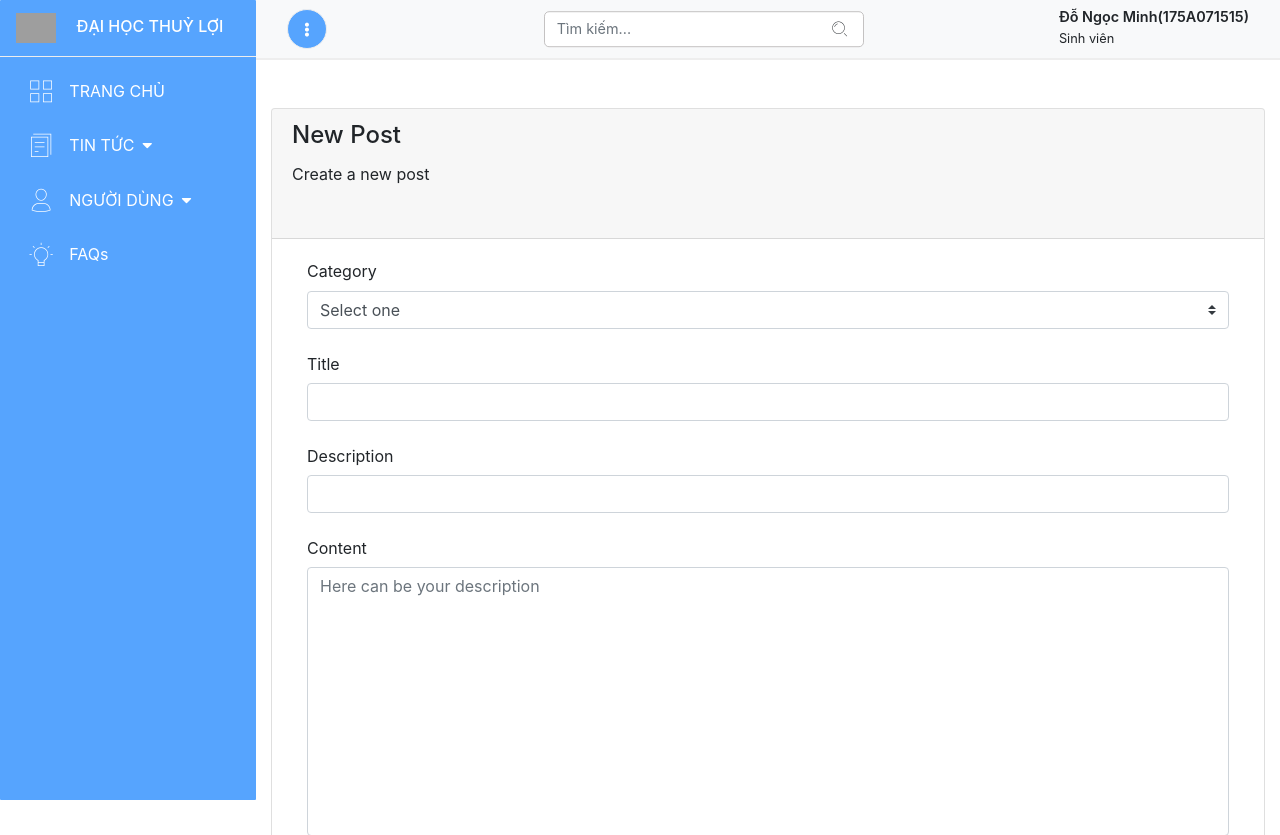
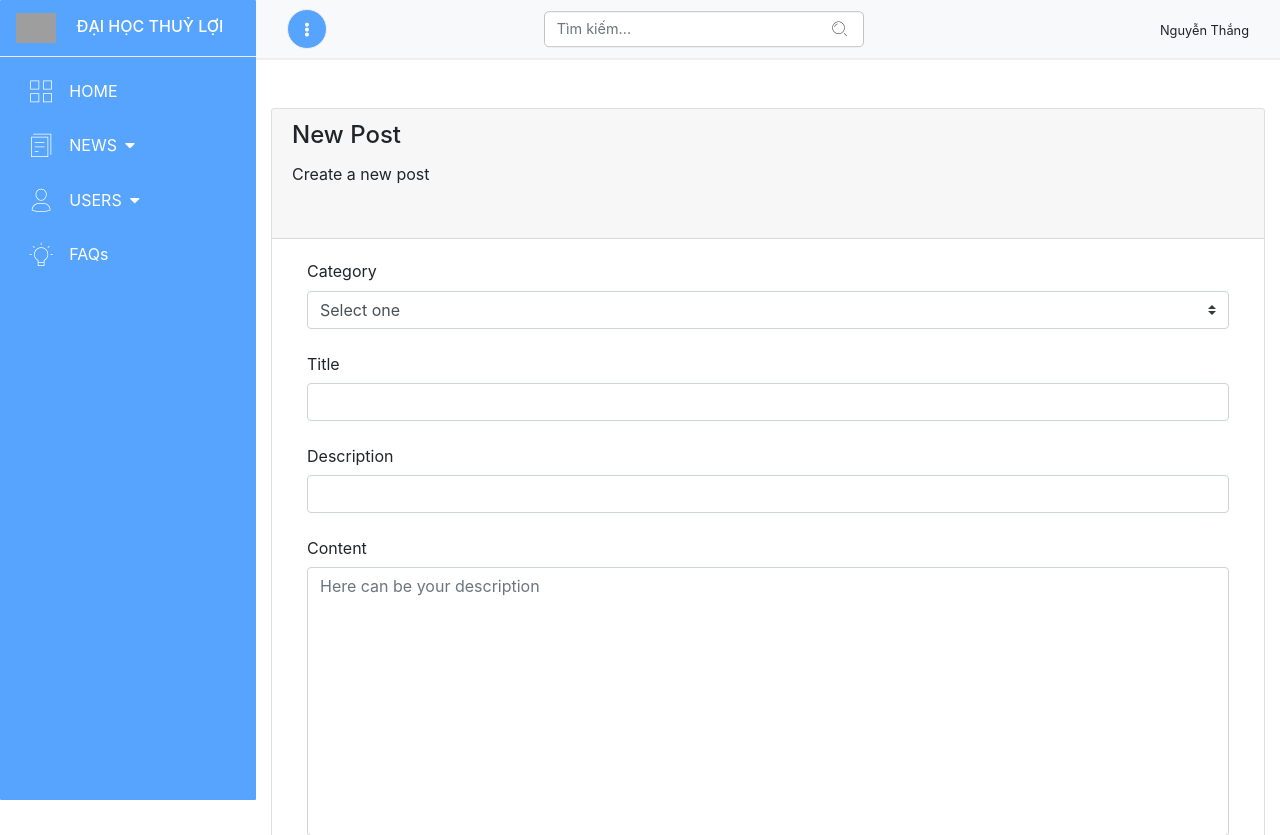
Before and after one commit to thangnd72/175A071377_175A071503, a PHP site: page /dashboard.php?category=newPost in a window 1280 px wide. Shown: the top 835 px of the page. Run offline with PHP 8.4, Linux system fonts and the light colour scheme; a user stored in the database is signed in; data comes from the database, SQL or seed files in the repository; some libraries are stand-ins or nearby versions; grey boxes are pictures that could not be loaded.

Commit message:
complete feature add new post

```diff
--- a/admin/manageUser.php
+++ b/admin/manageUser.php
@@ -1,13 +1,13 @@
 <div class="user-management col-12 mt-3">
     <div class="card">
         <div class="card-header">
-            <h3 class="text-center">Quản lí người dùng</h3>
+            <h3 class="text-center">Manager Users</h3>
             <div class="status-bar mt-3 d-flex">
                 <form>
                     <input type="text" class="textbox" placeholder="Search" />
                 </form>
                 <button title="Tìm kiếm" type="submit" class="button"><i class="fas fa-search"></i></button>
-                <a class="text-decoration-none ml-auto" href="/dashboard/users/add"><input type="button" class="btn btn-outline-secondary" value="Thêm người dùng" /></a>
+                <a class="text-decoration-none ml-auto" href="#"><input type="button" class="btn btn-outline-secondary" value="Thêm người dùng" /></a>
             </div>
         </div>
         <div class="card-body">
--- a/admin/newPosts.php
+++ b/admin/newPosts.php
@@ -4,6 +4,8 @@
             <h4 class="card-title">New Post</h4>
             <p class="card-category">Create a new post</p>
             <br />
+        </div>
+        <div class="alert alert-success notify-success" style="display: none;" role="alert">
         </div>
         <div class="card-body" id="newUserForm">
             <div class="form-group col-12">
--- a/admin/process/processNewPosts.php
+++ b/admin/process/processNewPosts.php
@@ -9,7 +9,7 @@
         $author = trim($_POST["author"]);
         $id = (int) $_SESSION['idUser'];
         $description = trim($_POST["description"]);
-        $sql= "INSERT INTO Posts(category, titlePost, content, author, idAcc, description) VALUES ('$category', '$title', '$content', '$author', '$id', '$description')";
+        $sql= "INSERT INTO Posts(category, titlePost, content, author, accID, description) VALUES ('$category', '$title', '$content', '$author', '$id', '$description')";
         $result = mysqli_query($conn, $sql);
         if($result) {
             echo json_encode(["status" => true, "message" => "Good"]);
--- a/dashboard.php
+++ b/dashboard.php
@@ -23,12 +23,8 @@ if (!isset($_SESSION['level'])) {
     <link rel="stylesheet" type="text/css" href="admin/style.css">
     <link rel="stylesheet" type="text/css" href="admin/assets/css/style.css">
     <script src="admin/ckeditor/ckeditor.js"></script>
-    <script src="https://code.jquery.com/jquery-3.3.1.slim.min.js" integrity="sha384-q8i/X+965DzO0rT7abK41JStQIAqVgRVzpbzo5smXKp4YfRvH+8abtTE1Pi6jizo" crossorigin="anonymous">
-    </script>
-    <script src="https://cdnjs.cloudflare.com/ajax/libs/popper.js/1.14.7/umd/popper.min.js" integrity="sha384-UO2eT0CpHqdSJQ6hJty5KVphtPhzWj9WO1clHTMGa3JDZwrnQq4sF86dIHNDz0W1" crossorigin="anonymous">
-    </script>
-    <script src="https://stackpath.bootstrapcdn.com/bootstrap/4.3.1/js/bootstrap.min.js" integrity="sha384-JjSmVgyd0p3pXB1rRibZUAYoIIy6OrQ6VrjIEaFf/nJGzIxFDsf4x0xIM+B07jRM" crossorigin="anonymous">
-    </script>
+    <script src="https://code.jquery.com/jquery-3.3.1.slim.min.js"></script>
+    <script src="https://code.jquery.com/jquery-3.2.1.min.js"></script>
 </head>
 
 <body>
@@ -48,54 +44,28 @@ if (!isset($_SESSION['level'])) {
                     <a class="link-tlu" href="index.php" alt="Trang chủ">Đại học thuỷ lợi</a>
                 </div>
                 <ul class="nav">
-                    <li class="nav-item" id="user-nav">
-                        <a class="nav-link" data-toggle="collapse" href="#component">
-                            <i class="nc-icon nc-single-02"></i>
-                            <span class="nav-item-title">Đỗ Ngọc Minh<i class="fas fa-caret-down"></i></span>
-                        </a>
-                        <ul class="nav collapse" id="component">
-                            <li class="nav-item nav-child">
-                                <a class="nav-link" href="/drl/profile">
-                                    <span class="link-name-mini"><i class="nc-icon nc-circle-09 fz-1em"></i></span>
-                                    <span class="link-name-normal nav-item-title">Hồ sơ cá nhân</span>
-                                </a>
-                            </li>
-                            <li class="nav-item nav-child">
-                                <a class="nav-link" href="/drl/pwd">
-                                    <span class="link-name-mini"><i class="nc-icon nc-refresh-02 fz-1em"></i></span>
-                                    <span class="link-name-normal nav-item-title">Đổi mật khẩu</span>
-                                </a>
-                            </li>
-                            <li class="nav-item nav-child">
-                                <a class="nav-link" href="/">
-                                    <span class="link-name-mini"><i class="nc-icon nc-button-power fz-1em"></i></span>
-                                    <span class="link-name-normal nav-item-title">Đăng xuất</span>
-                                </a>
-                            </li>
-                        </ul>
-                    </li>
                     <li class="nav-item">
                         <a class="nav-link" href="index.php">
                             <i class="nc-icon nc-grid-45"></i>
-                            <span class="nav-item-title">TRANG CHỦ</span>
+                            <span class="nav-item-title">HOME</span>
                         </a>
                     </li>
                     <li class="nav-item">
                         <a class="nav-link" data-toggle="collapse" href="#component1">
                             <i class="nc-icon nc-single-copy-04"></i>
-                            <span class="nav-item-title">TIN TỨC<i class="fas fa-caret-down"></i></span>
+                            <span class="nav-item-title">NEWS<i class="fas fa-caret-down"></i></span>
                         </a>
                         <ul class="nav collapse" id="component1">
                             <li class="nav-item nav-child">
                                 <a class="nav-link" href="/drl/points/add">
-                                    <span class="link-name-mini">DS</span>
-                                    <span class="link-name-normal nav-item-title">Danh sách bài viết</span>
+                                    <span class="link-name-mini">LP</span>
+                                    <span class="link-name-normal nav-item-title">List Posts</span>
                                 </a>
                             </li>
                             <li class="nav-item nav-child">
                                 <a class="nav-link" href="dashboard.php?category=newPost">
-                                    <span class="link-name-mini">TM</span>
-                                    <span class="link-name-normal nav-item-title">Thêm bài viết</span>
+                                    <span class="link-name-mini">AP</span>
+                                    <span class="link-name-normal nav-item-title">Add Posts</span>
                                 </a>
                             </li>
                         </ul>
@@ -103,25 +73,31 @@ if (!isset($_SESSION['level'])) {
                     <li class="nav-item">
                         <a class="nav-link" data-toggle="collapse" href="#component2">
                             <i class="nc-icon nc-single-02"></i>
-                            <span class="nav-item-title">NGƯỜI DÙNG<i class="fas fa-caret-down"></i></span>
+                            <span class="nav-item-title">USERS<i class="fas fa-caret-down"></i></span>
                         </a>
                         <ul class="nav collapse" id="component2">
                             <li class="nav-item nav-child">
                                 <a class="nav-link" href="/drl/points">
-                                    <span class="link-name-mini">DS</span>
-                                    <span class="link-name-normal nav-item-title">Danh sách người dùng</span>
+                                    <span class="link-name-mini">LU</span>
+                                    <span class="link-name-normal nav-item-title">List Users</span>
+                                </a>
+                            </li>
+                            <li class="nav-item nav-child">
+                                <a class="nav-link" href="dashboard.php?category=newAccount">
+                                    <span class="link-name-mini">NA</span>
+                                    <span class="link-name-normal nav-item-title">New Account</span>
                                 </a>
                             </li>
                             <li class="nav-item nav-child">
                                 <a class="nav-link" href="dashboard.php?category=newUser">
-                                    <span class="link-name-mini">TM</span>
-                                    <span class="link-name-normal nav-item-title">Thêm người dùng</span>
+                                    <span class="link-name-mini">NA</span>
+                                    <span class="link-name-normal nav-item-title">New User</span>
                                 </a>
                             </li>
                             <li class="nav-item nav-child">
                                 <a class="nav-link" href="dashboard.php?category=manageUser">
-                                    <span class="link-name-mini">QL</span>
-                                    <span class="link-name-normal nav-item-title">Quản lý người dùng</span>
+                                    <span class="link-name-mini">MU</span>
+                                    <span class="link-name-normal nav-item-title">Manager Users</span>
                                 </a>
                             </li>
                         </ul>
@@ -155,26 +131,25 @@ if (!isset($_SESSION['level'])) {
                             </div>
                             <div class="users-wrapper">
                                 <div class="users-info">
-                                    <h5>Đỗ Ngọc Minh(175A071515)</h5>
-                                    <span>Sinh viên</span>
+                                    <span><?= $row['firstName'] . ' ' . $row['lastName']; ?></span>
                                 </div>
                                 <ul class="nav users-dropdown" id="component3">
                                     <li class="nav-item">
                                         <a class="nav-link" href="/drl/profile">
                                             <i class="nc-icon nc-circle-09"></i>
-                                            <span class="link-name-normal">Hồ sơ cá nhân</span>
+                                            <span class="link-name-normal">My Profile</span>
                                         </a>
                                     </li>
                                     <li class="nav-item">
                                         <a class="nav-link" href="/drl/pwd">
                                             <i class="nc-icon nc-refresh-02"></i>
-                                            <span class="link-name-normal">Đổi mật khẩu</span>
+                                            <span class="link-name-normal">Change Password</span>
                                         </a>
                                     </li>
                                     <li class="nav-item">
                                         <a class="nav-link" href="layout/logout.php">
                                             <i class="nc-icon nc-button-power"></i>
-                                            <span class="link-name-normal">Đăng xuất</span>
+                                            <span class="link-name-normal text-danger">Logout</span>
                                         </a>
                                     </li>
                                 </ul>
@@ -193,8 +168,8 @@ if (!isset($_SESSION['level'])) {
                 case "newPost":
                     include('admin/newPosts.php');
                     break;
-                case "newUser":
-                    include('admin/newUser.php');
+                case "newAccount":
+                    include('admin/newAccount.php');
                     break;
                 case "manageUser":
                     include('admin/manageUser.php');
@@ -222,6 +197,7 @@ if (!isset($_SESSION['level'])) {
         }
     </script>
     <script src="admin/assets/js/script.js"></script>
+    <script src="admin/assets/js/index.js"></script>
     <script src="https://cdnjs.cloudflare.com/ajax/libs/popper.js/1.14.7/umd/popper.min.js" integrity="sha384-UO2eT0CpHqdSJQ6hJty5KVphtPhzWj9WO1clHTMGa3JDZwrnQq4sF86dIHNDz0W1" crossorigin="anonymous">
     </script>
     <script src="https://stackpath.bootstrapcdn.com/bootstrap/4.3.1/js/bootstrap.min.js" integrity="sha384-JjSmVgyd0p3pXB1rRibZUAYoIIy6OrQ6VrjIEaFf/nJGzIxFDsf4x0xIM+B07jRM" crossorigin="anonymous">
--- a/js/login.js
+++ b/js/login.js
@@ -25,7 +25,6 @@ $(document).ready(function() {
                 },
                 dataType: "JSON",
                 success: function(response) {
-                    // console.log('A', response);
                     if (response.status === "error1") {
                         $("#email-login").addClass("is-invalid");
                         $("#email-login-err").text(response.message1);
@@ -34,7 +33,6 @@ $(document).ready(function() {
                         $("#pw-err").text(response.message2);
                     } else if(response.status === "success") {
                         $("#login-form").modal("hide");
-                        // console.log(response);
                         window.location.href = response.url;
                     }
                 }
```
Also changed, not shown: admin/assets/js/index.js (added, +67 -0 lines), admin/home.php (+18 -3 lines), admin/newAccount.php (added, +46 -0 lines), admin/newUser.php (deleted, +0 -42 lines).
